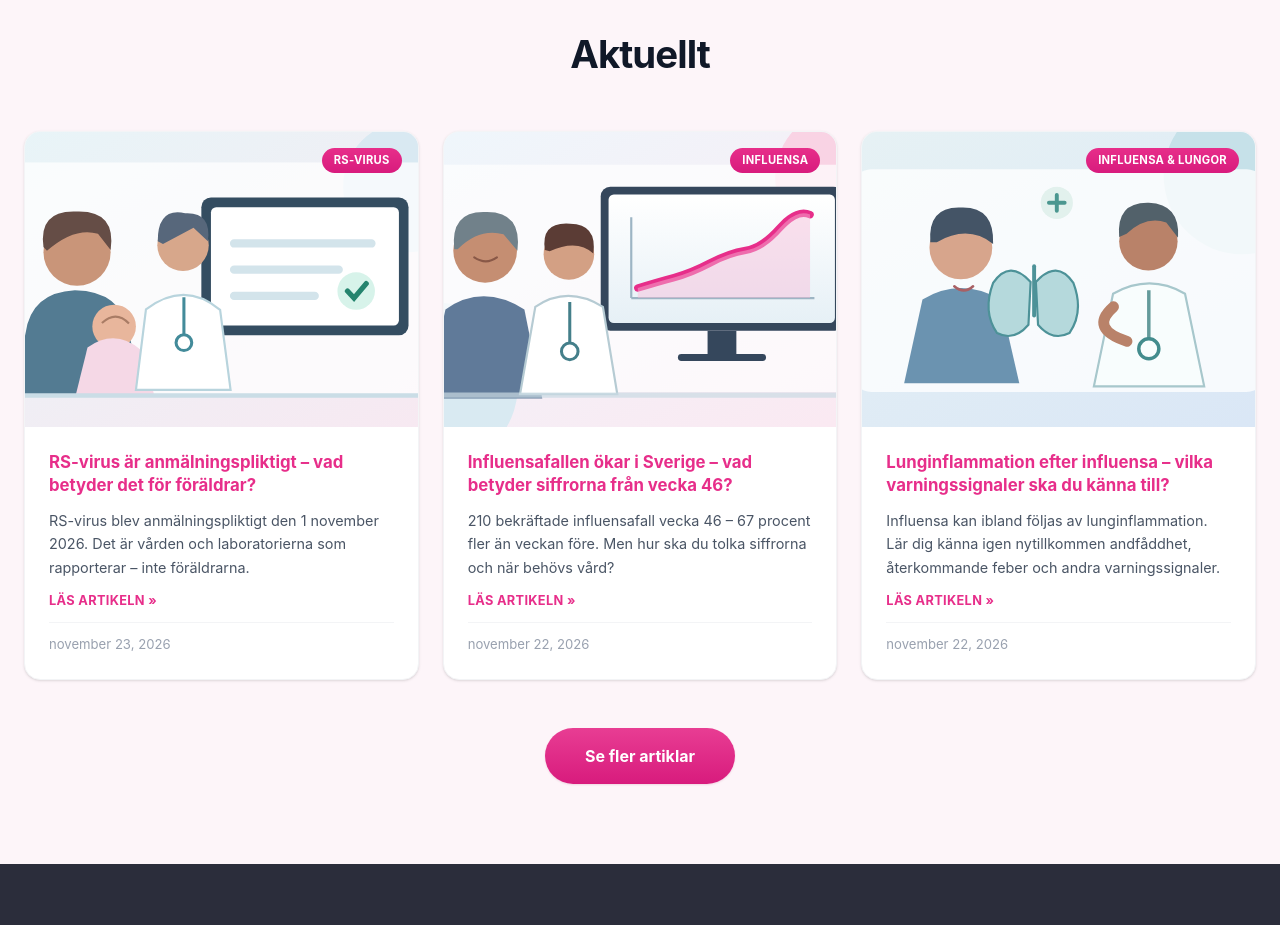
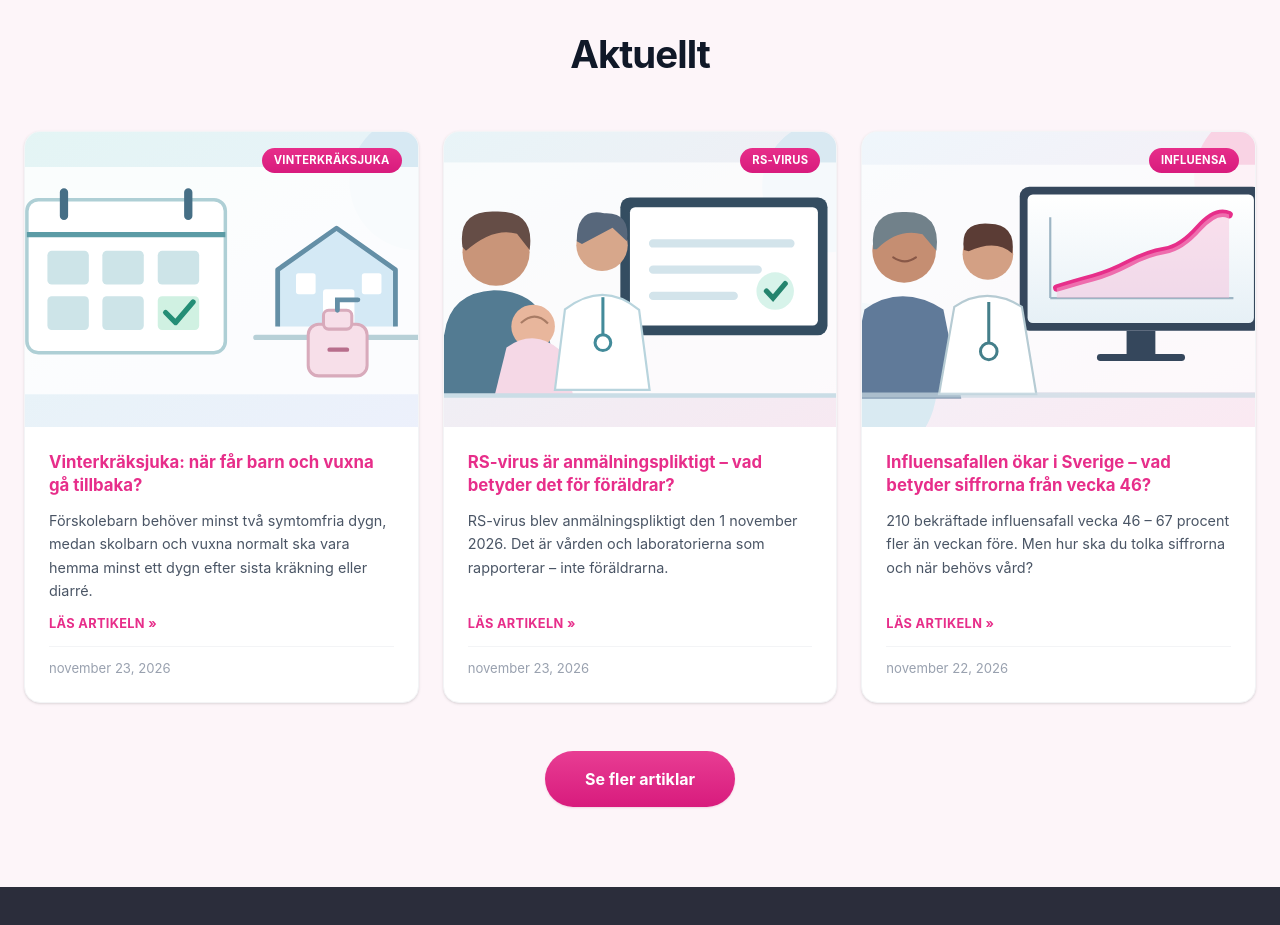
Before and after one commit to hannihalabi/hemlakare.se, a Next.js app: page / in a window 1280 px wide. Shown: the part 6960-7885 px from the top of the page. Built offline with nearby package versions, Linux system fonts and the light colour scheme.

Commit message:
Vinterkräksjuka: när återgå till förskola, skola och jobb? (#17)
* Add original return-after-gastroenteritis editorial illustration

* Add sourced 24 versus 48 hour winter vomiting illness guidance

* Register return-after-winter-vomiting-illness article

```diff
--- a/src/data/articles/registry.ts
+++ b/src/data/articles/registry.ts
@@ -1,4 +1,5 @@
 import type { Article } from "./types";
+import vinterkraksjukaAtergang2026 from "./vinterkraksjuka-nar-tillbaka-forskola-skola-jobb-2026";
 import rsAnmalningsplikt2026 from "./rs-virus-anmalningsplikt-vad-betyder-det-for-foraldrar-2026";
 import influensaStatistikV462026 from "./influensafall-okar-vecka-46-vad-betyder-siffrorna-2026";
 import lunginflammationEfterInfluensa2026 from "./lunginflammation-efter-influensa-varningssignaler-2026";
@@ -42,6 +43,7 @@ import searchGuide1 from "./blodande-leverflack";
 import searchGuide2 from "./vard-hemma-hembesok-hemsjukvard";
 
 const publishedArticles: Article[] = [
+  vinterkraksjukaAtergang2026,
   rsAnmalningsplikt2026,
   influensaStatistikV462026,
   lunginflammationEfterInfluensa2026,
--- /dev/null
+++ b/src/data/articles/vinterkraksjuka-nar-tillbaka-forskola-skola-jobb-2026.ts
@@ -0,0 +1,57 @@
+import type { Article } from "./types";
+
+const article: Article = {
+  slug: "vinterkraksjuka-nar-tillbaka-forskola-skola-jobb-2026",
+  title: "Vinterkräksjuka: när får barn och vuxna gå tillbaka?",
+  h1: "Efter vinterkräksjuka – när kan du gå tillbaka till förskola, skola eller jobbet?",
+  seoTitle: "Vinterkräksjuka 2026: 24 eller 48 timmar hemma?",
+  metaDescription: "Efter vinterkräksjuka gäller olika råd för förskolebarn, skolbarn och vuxna. Se när 24 respektive 48 timmar gäller och när du bör söka vård.",
+  tag: "VINTERKRÄKSJUKA",
+  date: "november 23, 2026",
+  publishedAtIso: "2026-11-23",
+  image: "/bilder/artiklar/vinterkraksjuka-atergang-forskola-arbete-2026.svg",
+  imageAlt: "Illustration med kalender, förskola och handtvål som symboliserar återgång efter vinterkräksjuka.",
+  authorName: "Hemläkare.se redaktion",
+  targetQuery: "vinterkräksjuka 48 timmar förskola 24 timmar arbete",
+  excerpt: "Förskolebarn behöver minst två symtomfria dygn, medan skolbarn och vuxna normalt ska vara hemma minst ett dygn efter sista kräkning eller diarré.",
+  summary: "Räkna tiden från den senaste kräkningen eller diarrén, inte från första sjukdagen. Barn i förskola eller familjedaghem ska ha varit utan kräkning och diarré i minst 48 timmar och äta som vanligt. För skolbarn och vuxna anger 1177 minst ett dygn hemma efter senaste symtom, och man ska vara helt frisk och orka vardagen. Arbetsplatser kan ha särskilda hygienrutiner.",
+  keyTakeaways: [
+    "Förskola och familjedaghem: minst två dygn utan kräkning eller diarré, och barnet ska äta som vanligt.",
+    "Skola och arbete: minst ett dygn efter senaste kräkning eller diarré och helt återställd.",
+    "Friska hushållsmedlemmar behöver normalt inte stanna hemma, men ska vara noga med handtvätt."
+  ],
+  body: "När vinterkräksjukan kommer till familjen uppstår ofta samma fråga: gäller 24 eller 48 timmar? Enligt 1177 är rådet olika beroende på ålder och verksamhet. Förskolebarn behöver minst 48 timmar utan kräkning eller diarré. För skolbarn och vuxna är grundrådet minst 24 timmar efter senaste symtom, förutsatt att personen är helt frisk. Räkna om från början om nya kräkningar eller diarréer tillkommer.",
+  sections: [
+    { id: "skillnader", title: "24 eller 48 timmar – vad gäller för vem?", body: [
+      "Barn i förskola eller familjedaghem får återvända när de äter som vanligt och det har gått minst två hela dygn sedan sista kräkningen eller diarrén. Barnet ska också orka delta i aktiviteterna hela dagen.",
+      "Skolbarn ska vara hemma minst ett dygn efter att de blivit friska. Vuxna bör vara helt återställda och stanna hemma minst ett dygn efter sista kräkning eller diarré. Följ dessutom arbetsplatsens hygienrutiner om du exempelvis arbetar nära patienter eller hanterar livsmedel."
+    ] },
+    { id: "rakna", title: "Så räknar du tiden efter sista symtomet", body: [
+      "Om ett förskolebarn senast kräktes på måndag klockan 18 och därefter inte har diarré eller nya kräkningar, har två dygn passerat på onsdag klockan 18. Återgång blir då tidigast nästa möjliga förskoletillfälle, om barnet äter som vanligt och orkar en hel dag.",
+      "Om barnet får diarré på tisdagen börjar tvådygnsperioden i stället räknas från den senaste diarrén. Att barnet verkar piggare tidigare förkortar inte tidsgränsen."
+    ] },
+    { id: "syskon", title: "Måste friska syskon och föräldrar stanna hemma?", body: [
+      "Friska personer i samma hushåll behöver normalt inte vara hemma enbart för att någon annan är magsjuk. Tvätta händerna med tvål och vatten och gå hem direkt om du själv får symtom.",
+      "Vid omfattande smittspridning kan förskolor eller kommuner ha lokala rutiner för friska syskon. Kontrollera därför vad som gäller där barnet går."
+    ] },
+    { id: "minska-smitta", title: "Minska risken att smitta när du återgår", body: [
+      "Tvätta händerna noggrant med tvål och vatten efter toalettbesök och före matlagning. Handsprit ensam är inte tillräckligt mot vinterkräksjuka. Undvik att laga mat åt andra medan du kräks eller har diarré.",
+      "Vinterkräksjuka orsakas oftast av norovirus och smittar lätt genom kontakt, förorenade ytor och mat. Sjukdomen är vanligast under vinterhalvåret, men kan förekomma året runt."
+    ] },
+    { id: "vard", title: "När ska du kontakta vården?", body: [
+      "Kontakta vårdcentral eller 1177 om du har tecken på vätskebrist, är mycket svag, kräks mer än ett dygn utan förbättring eller använder läkemedel mot exempelvis diabetes, hjärtsvikt eller högt blodtryck. Små barn och äldre är extra känsliga för uttorkning.",
+      "Sök vård skyndsamt vid blodig diarré, hög feber med frossa eller svår ihållande buksmärta. Ring mottagningen innan du åker dit för att minska smittspridning. Vid livshotande tillstånd, ring 112."
+    ] }
+  ],
+  faq: [
+    { question: "Är det alltid 48 timmar efter vinterkräksjuka?", answer: "Nej. 1177 rekommenderar minst 48 timmar utan kräkning eller diarré för förskolebarn och minst ett dygn för skolbarn och vuxna. Personen ska också vara frisk nog att återgå." },
+    { question: "Räknas 48 timmar från första kräkningen?", answer: "Nej, räkna från den senaste kräkningen eller diarrén. Kommer ett nytt symtom börjar perioden om." },
+    { question: "Får ett friskt syskon gå till förskolan?", answer: "Vanligen ja, men förskolan eller kommunen kan ha särskilda rutiner vid ett större utbrott." }
+  ],
+  sources: [
+    { title: "Vinterkräksjuka – calicivirus, råd om återgång och vård", publisher: "1177", url: "https://www.1177.se/stockholm/sjukdomar--besvar/mage-och-tarm/infektioner-i-mage-och-tarmar/vinterkraksjuka--calicivirus/" },
+    { title: "Sjukdomsinformation om vinterkräksjuka", publisher: "Folkhälsomyndigheten", url: "https://www.folkhalsomyndigheten.se/vara-amnesomraden/smittsamma-sjukdomar/smittsam-sjukdom/sjukdomsinformation-om-vinterkraksjuka/" },
+    { title: "Vinterkräksjuka lägesrapporter – säsongsövervakning 2026–2027", publisher: "Folkhälsomyndigheten", url: "https://www.folkhalsomyndigheten.se/statistik-och-data/lagesrapporter/vinterkraksjuka-lagesrapporter/" }
+  ]
+};
+export default article;
```
Also changed, not shown: public/bilder/artiklar/vinterkraksjuka-atergang-forskola-arbete-2026.svg (added).
